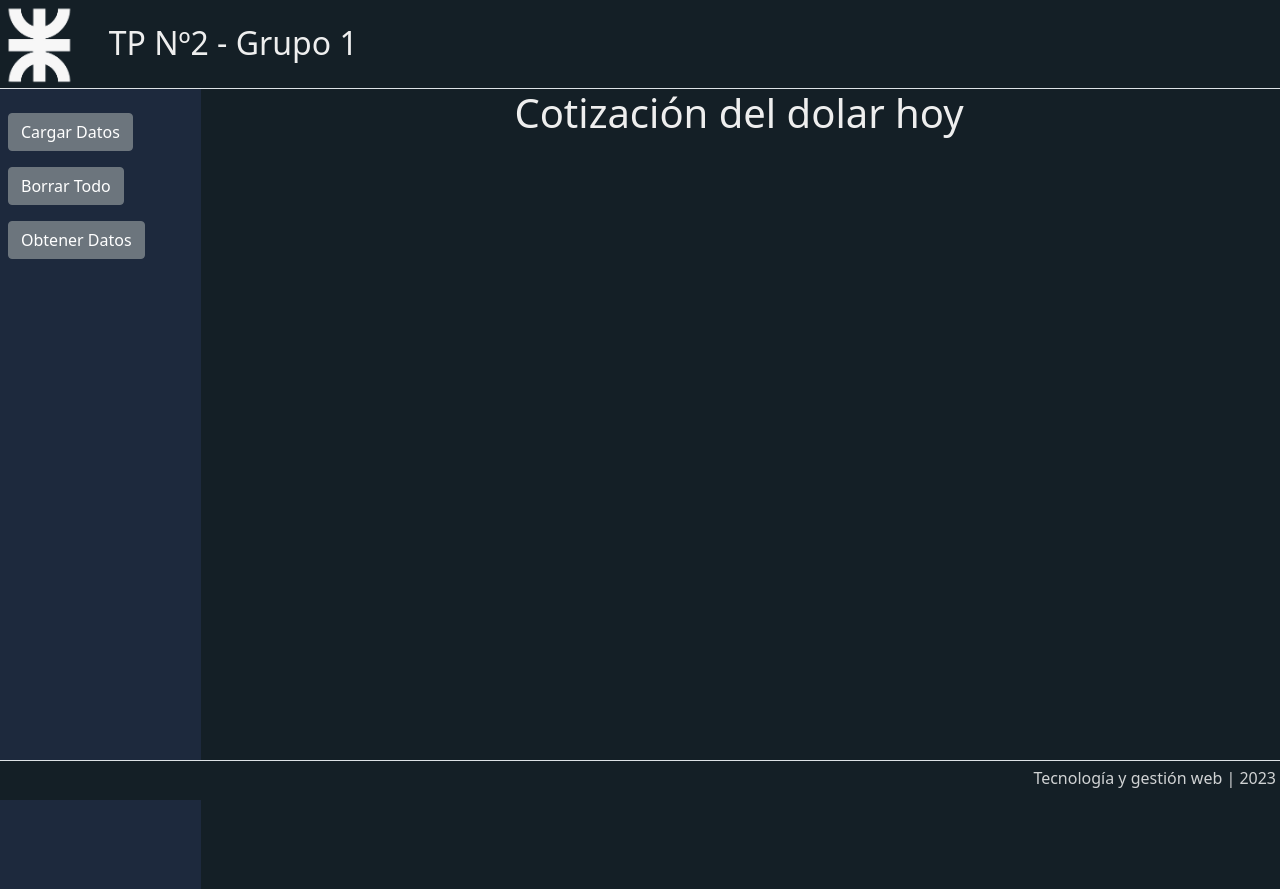
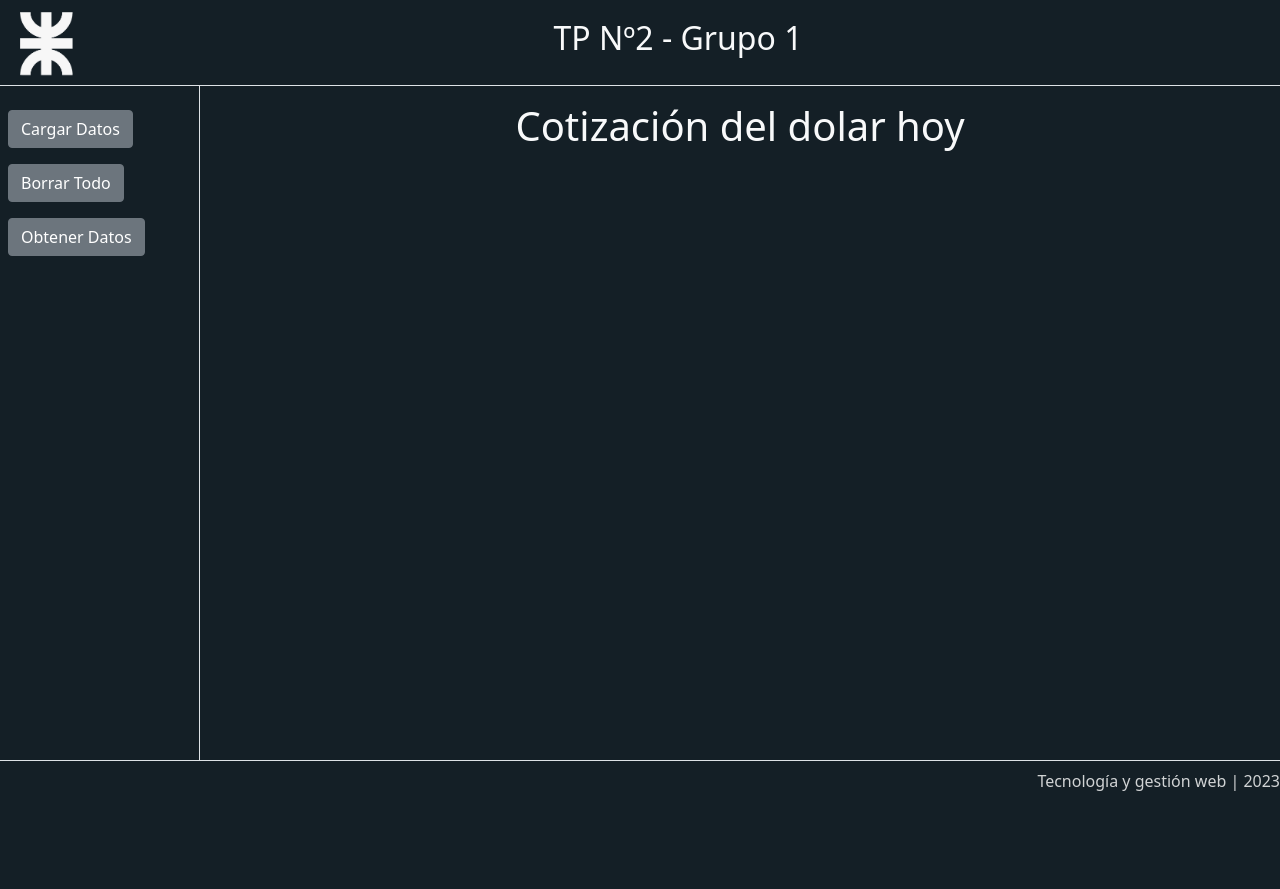
Before and after one commit to maxramirez473/tyg2023, a plain HTML site: page Front/index.html in a window 1280 px wide. After the commit the page ends 800 px from the top, so only its background shows below. Drawn offline with nearby package versions, Linux system fonts and the light colour scheme; no server answers.

Commit message:
Corregido layout con flex

```diff
--- a/Front/assets/css/style.css
+++ b/Front/assets/css/style.css
@@ -1,50 +1,61 @@
-* {
-  margin: 0;
-  padding: 0;
+/* Borre la regla para *, no deberian aplicarse reglas globalmente, tambien varios !important, una manera
+de darse cuenta que el CSS esta bien estructurado es si funciona como debe sin los !important */
+
+body {
+  height: 100vh;
+  background-color: #141F26;
+  display: flex;
+  flex-direction: column;
 }
-html, body {
-  min-height: 100%;
-  position: relative;
-  background-color: #141F26 !important;
-  height: -webkit-fill-available;
-}
-.content {
-  padding-bottom: 40px;
-}
-/*
-html {
-  min-height: 100%;
-  position: relative;
-  background-color: #526D82;
-}*/
+
 header{
   background-color: #141F26;
+  display: flex;
+  align-items: center;
 }
 
-footer{
-  position: absolute;
-  bottom: 0 !important;
+header a .logo{
+  width: 60px;
+  margin-left: 1em;
+  padding: 0.5em 0;
+}
+
+header h1 {
+  margin-left: auto;
+  margin-right: auto;
+}
+
+footer {
   width: 100%;
   height: 40px;
-  background-color: #141F26 !important;
+  background-color: #141F26;
+  margin-top: auto;
+  color: rgba(255, 255, 255, 0.804);
+  display: flex;
+  align-items: center;
+  justify-content: flex-end;
 }
 
-.container-fluid{
-  background-color: #141F26;
+.content {
+  display:flex;
+  flex:1;
 }
 
-.logo{
-  height: 80px;
+#sidebar {
+  display: flex;
+  flex-direction: column;
+  background-color: #141F26;
+  width: 200px;
+}
+
+main {
+  display: flex;
+  flex-direction: column;
+  flex: 1;
 }
 
 .texto-footer{
-  padding-top: 5px;
   color: rgba(255, 255, 255, 0.804);
-}
-
-.titulo{
-  color: #EEEEEE;
-  font-size: 2rem;
 }
 
 .dolar{
@@ -57,8 +68,3 @@ footer{
   position: absolute;
   color: #EEEEEE;
 }
-.divdolar{
-  padding-left: 210px;
-  min-width: -webkit-fill-available;
-  color: #EEEEEE;
-}
--- a/Front/index.html
+++ b/Front/index.html
@@ -15,61 +15,42 @@
   </head>
 
   <body>
-    <div class="container-fluid px-0 content">
-    <header>
     <header class="border-bottom">
-        <div class="row">
-            <div class="col-1">
       <a href="index.html">
-                    <img src="assets/img/logo-utn-b.png" alt="logo utn" class="logo m-1" >
+        <img src="assets/img/logo-utn-b.png" alt="logo utn" class="logo" />
       </a>
-            </div>
-            <div class="col-11 pt-4">
-                    <h1 class="titulo">TP Nº2 - Grupo 1</h1>
-            </div>
-        </div>
+      <h1 class="text-light fs-2">TP Nº2 - Grupo 1</h1>
     </header>
 
-
-      <div class="row">
-        <div class="col-2 ej">
-            <nav>
+    <div class="content">
+      <section id="sidebar" class="border-end">
         <ul class="nav flex-column my-3">
           <li class="nav-item">
-                      <div class="btn btn-secondary m-2" onclick="cargar()">Cargar Datos</div>
+            <div class="btn btn-secondary m-2" onclick="cargar()">
+              Cargar Datos
+            </div>
           </li>
           <li class="nav-item">
-                      <div class="btn btn-secondary m-2" onclick="deleteAllMonedas()">Borrar Todo</div>
+            <div class="btn btn-secondary m-2" onclick="deleteAllMonedas()">
+              Borrar Todo
+            </div>
           </li>
           <li class="nav-item">
-                      <div class="btn btn-secondary m-2" onclick="getDatos()">Obtener Datos</div>
+            <div class="btn btn-secondary m-2" onclick="getDatos()">
+              Obtener Datos
+            </div>
           </li>
-                  </ul>
-            </nav>
-        </div>
-        <div class="col-10 divdolar">
-            <h1 class="text-center">Cotización del dolar hoy</h1>
-        </div>
-      </div>
-
-      <!--
-    <div class="content">
-      <section id="sidebar">
-        <ul>
-          <li>API</li>
-          <li>Strapi</li>
         </ul>
       </section>
 
       <main>
-        <h1 class="text-center mt-3">Cotizaciones dólares hoy</h1>
-        <div id="cotizaciones"></div>
+        <h1 class="text-center text-light mt-3">Cotización del dolar hoy</h1>
       </main>
-    </div>-->
-    <footer class="">
-      <p class="text-end px-1 texto-footer border-top">Tecnología y gestión web | 2023</p>
+    </div>
+
+    <footer class="border-top">
+      <p class="m-0">Tecnología y gestión web | 2023</p>
     </footer>
-  </div>
     <script
       src="https://code.jquery.com/jquery-3.6.4.min.js"
       integrity="sha256-oP6HI9z1XaZNBrJURtCoUT5SUnxFr8s3BzRl+cbzUq8="
```
Lines whose indentation alone changed are shown as unchanged.
